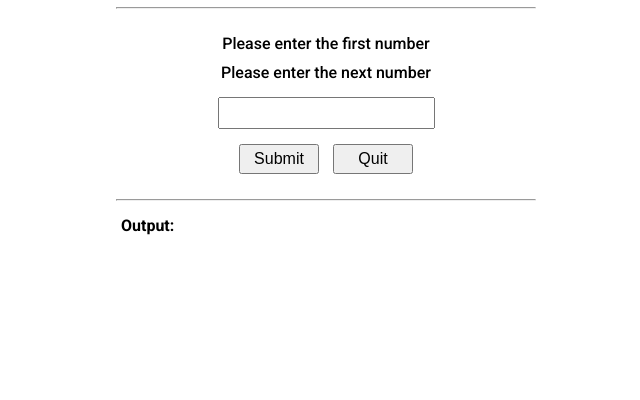
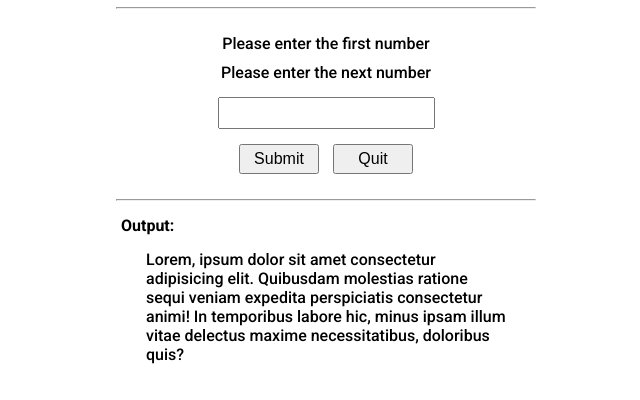
Before and after one commit to toddteis/number-program-challenge, a plain HTML site: page index.html in a window 1280 px wide. Shown: the part 390-790 px from the top of the page, without its empty margins (314-954 px from the left). Drawn offline with Linux system fonts and the light colour scheme.

Commit message:
Styled Display Section.

```diff
--- a/index.html
+++ b/index.html
@@ -40,7 +40,9 @@
             <div class="display-output" id="display-output">
                 <hr>
                 <h4>Output:</h4>
-                <p></p>
+                <p>Lorem, ipsum dolor sit amet consectetur adipisicing elit. Quibusdam molestias ratione sequi veniam
+                    expedita perspiciatis consectetur animi! In temporibus labore hic, minus ipsam illum vitae delectus
+                    maxime necessitatibus, doloribus quis?</p>
             </div>
         </section>
     </main>
--- a/styles.css
+++ b/styles.css
@@ -98,3 +98,9 @@ input {
     justify-content: center;
     align-items: center;
 }
+
+.display-output p {
+    width: 360px;
+    margin-left: 40px;
+    font-size: 1rem;
+}
```
